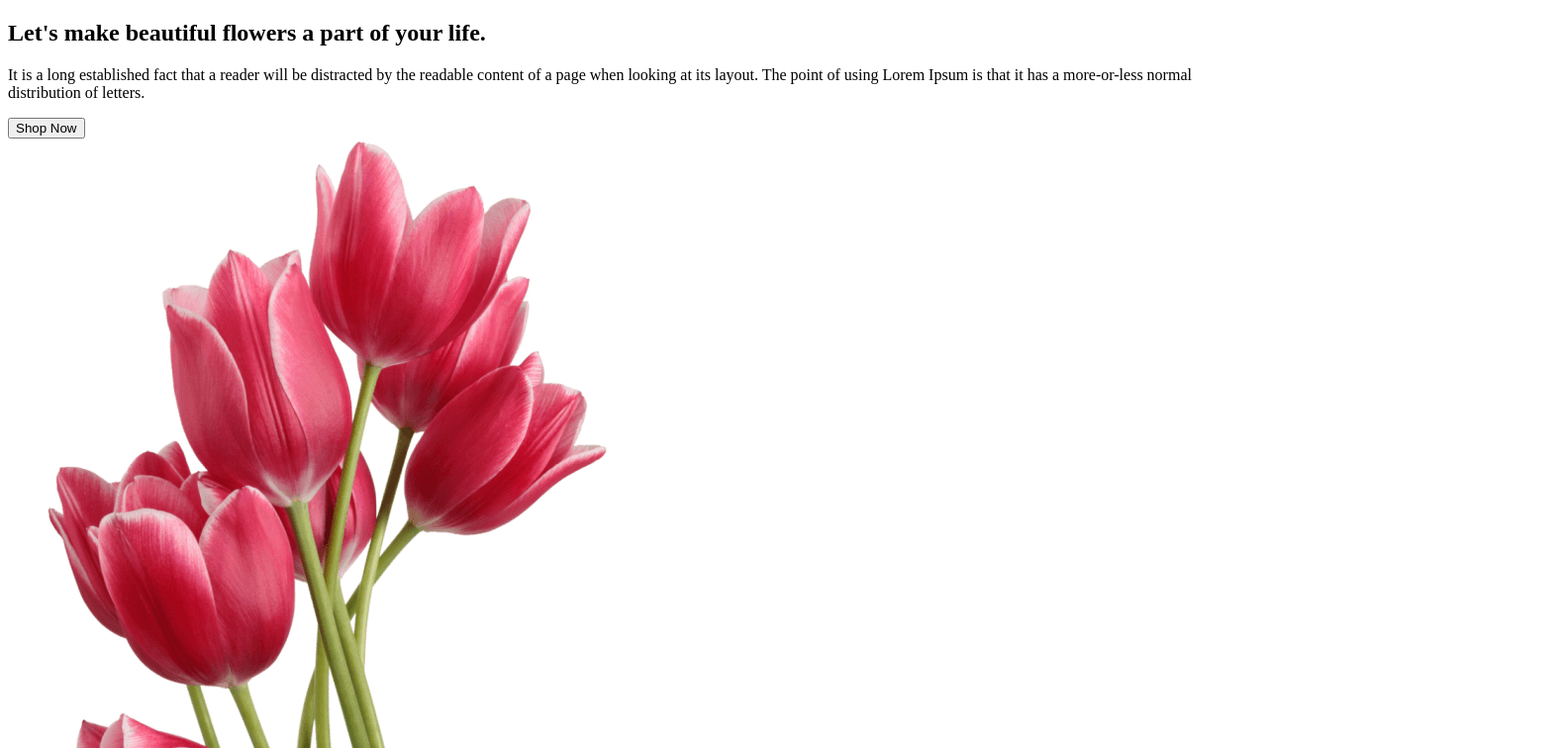
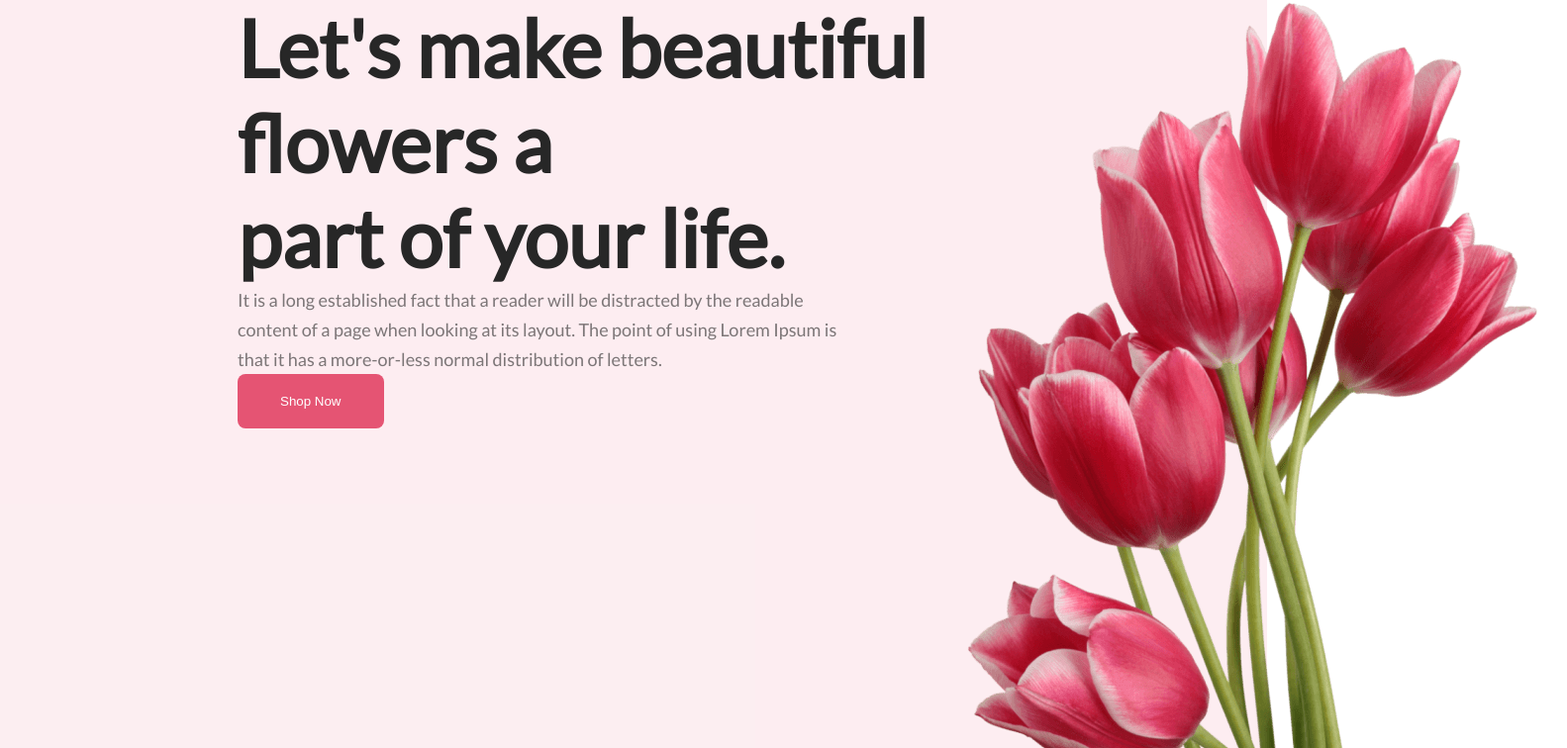
Before and after one commit to AsadFahimTEC/flower-shop-assignment, a plain HTML site: page index.html in a window 1280 px wide. Shown: the top 756 px of the page at 99% size, 1583 px wide, since content can reach past the window. Drawn offline with Linux system fonts and the light colour scheme.

Commit message:
hero section started

```diff
--- a/index.html
+++ b/index.html
@@ -5,24 +5,29 @@
     <meta name="viewport" content="width=device-width, initial-scale=1.0" />
     <title>Online Flower Shop</title>
     <link rel="stylesheet" href="styles/style.css">
+    <link rel="preconnect" href="https://fonts.googleapis.com">
+<link rel="preconnect" href="https://fonts.gstatic.com" crossorigin>
+<link href="https://fonts.googleapis.com/css2?family=Lato&family=Open+Sans:wght@400;700&family=Ubuntu:wght@700&family=Work+Sans&display=swap" rel="stylesheet">
   </head>
 
   <body>
     <!--hero section-->
     <section>
       <div  class="hero-section">
-        <div class="hero-headline">
-          <h1>Let's make beautiful flowers a part of your life.</h1>
+        <div class="hero">
+          <div class="hero-txt">
+            <h1>Let's make beautiful flowers a <br>part of your life.</h1>
           <p>
             It is a long established fact that a reader will be distracted by
             the readable content of a page when looking at its layout. The point
             of using Lorem Ipsum is that it has a more-or-less normal
             distribution of letters.
           </p>
-          <button>Shop Now</button>
-        </div>
-        <div class="hero-img">
-          <img src="assets/pngwing 10.png" alt="" />
+          <button class="btn btn-shop" >Shop Now</button>
+          </div>
+          <div class="hero-img">
+            <img src="assets/pngwing 10.png" alt="" />
+          </div>
         </div>
       </div>
     </section>
--- a/styles/style.css
+++ b/styles/style.css
@@ -0,0 +1,52 @@
+body{
+    font-family: 'Lato', sans-serif;
+}
+
+/* hero section styles */
+
+*{
+    margin: 0;
+    border: none;
+}
+.hero-section{
+    background: rgba(229, 84, 115, 0.10);
+    width: 100%;
+    height: 85%;
+
+}
+
+.hero{
+    padding-left: 240px;
+    padding-right: 240px;
+    display: flex;
+}
+
+.hero-txt{
+    vertical-align: center;
+}
+
+h1{
+    display: flex;
+    width: 708px;
+    color: #272727;
+    font-size: 80px;
+    font-weight: 800;
+}
+
+p{
+    display: flex;
+    width: 634px;
+    color: rgba(39, 39, 39, 0.60);
+    font-size: 18px;
+    font-weight: 400;
+    line-height: 30px;
+}
+.btn{
+        display: inline-flex;
+    padding: 20px 43px;
+    gap: 10px;
+    border-radius: 8px;
+    background: #E55473;
+    color: white;
+
+}
```
